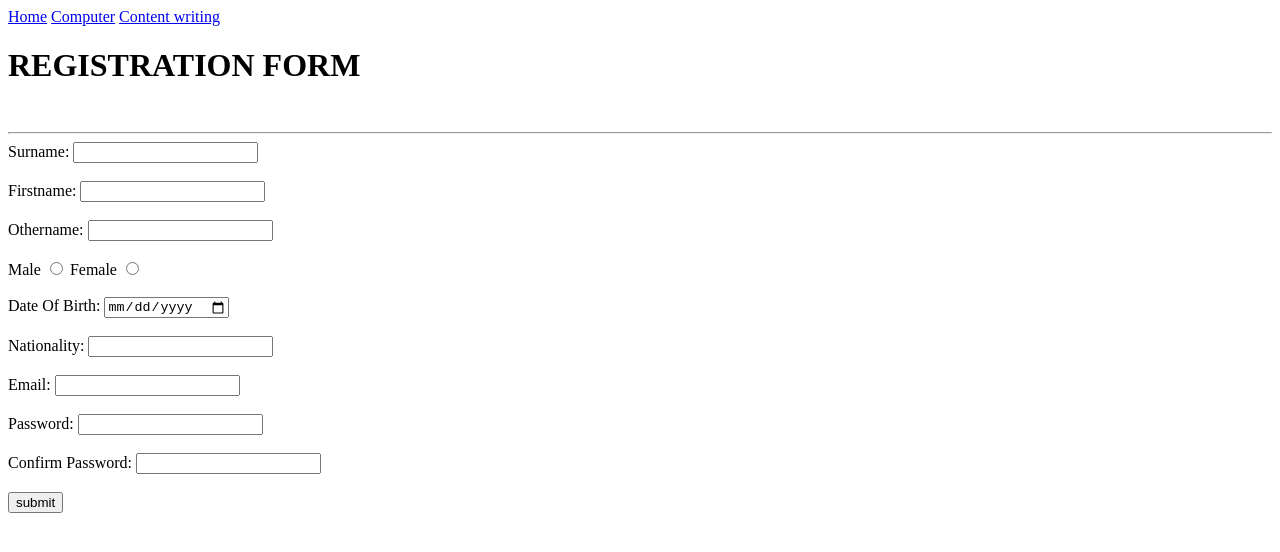
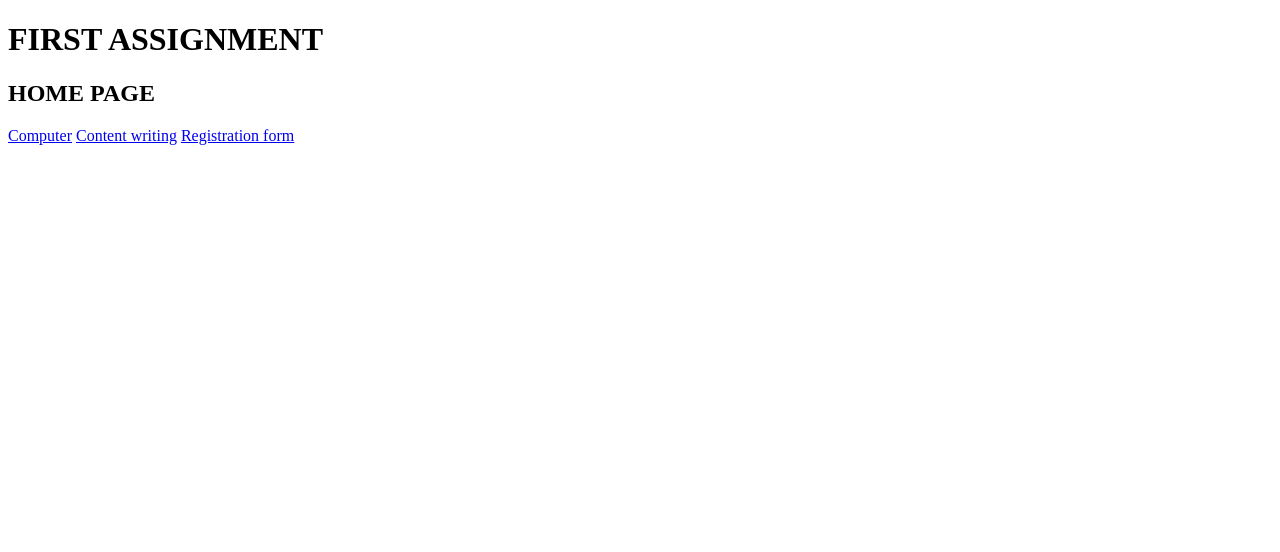
Before and after one commit to MohammadWasi12345/My-html-project-, a plain HTML site: page index.html in a window 1280 px wide. Drawn offline with Linux system fonts and the light colour scheme.

Commit message:
Add files via upload

```diff
--- a/index.html
+++ b/index.html
@@ -3,49 +3,19 @@
 <head>
     <meta charset="UTF-8">
     <meta name="viewport" content="width=device-width, initial-scale=1.0">
-    <title>Registration form</title>
+    <title>Home</title>
 </head>
 <body>
     <div>
+        <h1>FIRST ASSIGNMENT</h1>
+        <h2>HOME PAGE</h2>
         <div>
             <nav>
-                <a href="../index.html">Home</a>
-                <a href="../computer/index.html">Computer</a>
-                <a href="../content writing/index.html">Content writing</a>
-
+                <a href="./computer/index.html">Computer</a>
+                <a href="./content writing/index.html">Content writing</a>
+                <a href="./form/index.html">Registration form</a>
             </nav>
         </div>
-        <div>
-            <h1>REGISTRATION FORM</h1><br><hr>
-           <div>
-            <form action="">
-                <label for="surname">Surname: <input type="text" name="surname"></label><br><br>
-                <label for="firstname">Firstname: <input type="text" name="firstname"></label><br><br>
-                <label for="othername">Othername: <input type="text" name="othername"></label><br><br>
-                <label for="male">Male <input type="radio" id="Male" name="gender" value="male"></label>
-                <label for="female">Female <input type="radio" id="Female" name="gender" value="female"></label><br><br>
-
-                <label for="date">Date Of Birth: <input type="date" name="date"></label><br><br>
-                <label for="nation">Nationality: <input type="text" name="nationality"></label><br><br>
-                <label for="email">Email: <input type="email" name="mail"></label><br><br>
-                <label for="password">Password: <input type="password" name="password"></label><br><br>
-                <label for="password">Confirm Password: <input type="password" name="password"></label><br><br>
-                <input type="submit" value="submit">
-
-            </form>
-           </div>
-
-        </div>
-
-
-
-
-
-
-
-
-
-
 
 
 
@@ -60,5 +30,6 @@
 
     </div>
 
+
 </body>
 </html>
```
